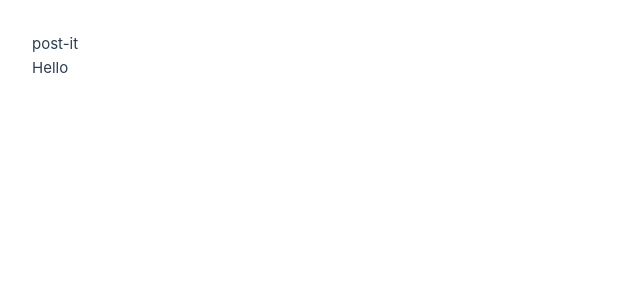
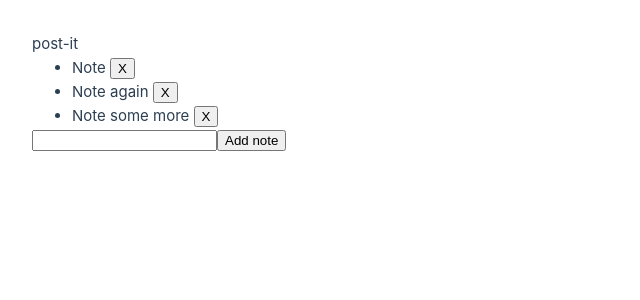
Before and after one commit to kristofferlarberg/post-it, a Vue app: page / in a window 1280 px wide. Shown: the top 300 px of the page, without its empty margins (0-640 px from the left). Built offline with nearby package versions, Linux system fonts and the light colour scheme.

Commit message:
feat: functionality for adding and deleting notes

```diff
--- a/src/views/HomeView.vue
+++ b/src/views/HomeView.vue
@@ -1,5 +1,40 @@
-<script setup></script>
+<script>
+let id = 0;
+
+export default {
+  data() {
+    return {
+      newNote: "",
+      notes: [
+        { id: id++, text: "Note" },
+        { id: id++, text: "Note again" },
+        { id: id++, text: "Note some more" },
+      ],
+    };
+  },
+  methods: {
+    addNote() {
+      this.notes.push({ id: id++, text: this.newNote, done: false });
+      this.newNote = "";
+    },
+    removeNote(note) {
+      this.notes = this.notes.filter((t) => t !== note);
+    },
+  },
+};
+</script>
 
 <template>
-  <main>Hello</main>
+  <main>
+    <ul>
+      <li v-for="note in notes" :key="note.id">
+        {{ note.text }}
+        <button @click="removeNote(note)">X</button>
+      </li>
+    </ul>
+    <form @submit.prevent="addNote">
+      <input v-model="newNote" />
+      <button>Add note</button>
+    </form>
+  </main>
 </template>
```
